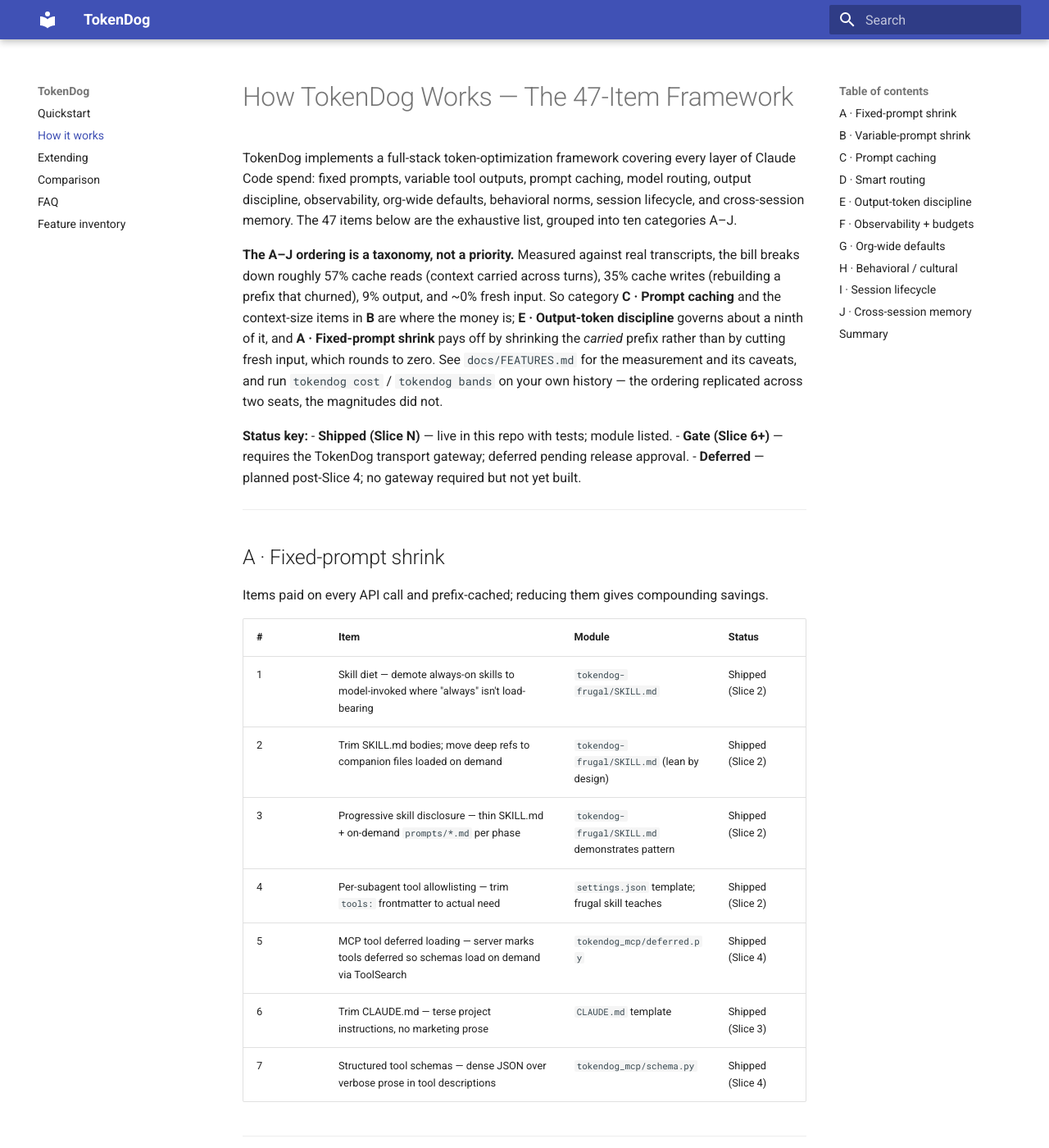
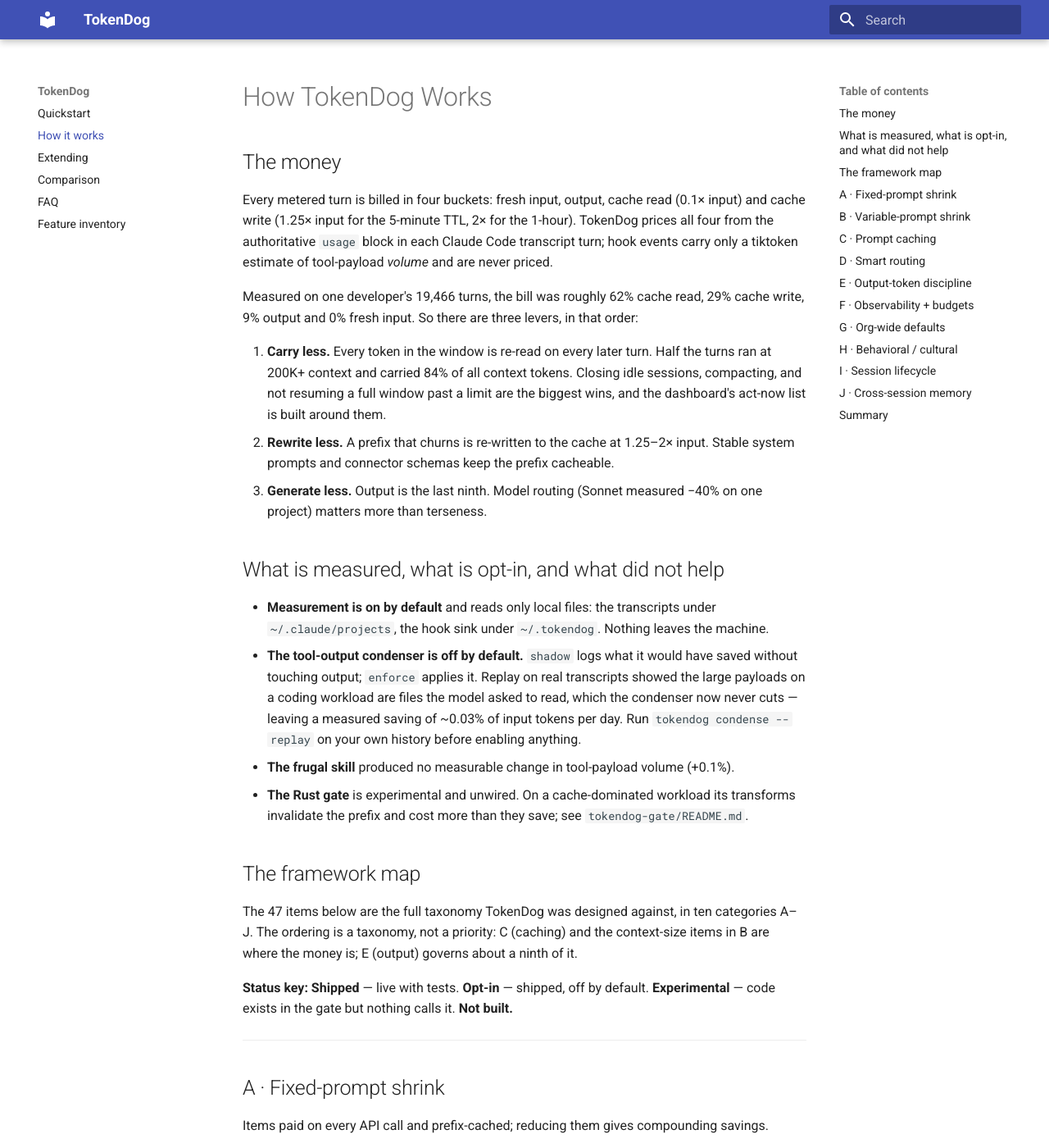
Before and after one commit to jawahar4k/tokendog, an MkDocs documentation site: the page built from docs/how-it-works.md, in a window 1280 px wide and 1400 px high. Shown: the whole window at 82% size. Built offline with MkDocs 1.6.1 and Material for MkDocs 9.7.7, drawn with Linux system fonts in a browser that asks for light colours; some of the changed text lies outside the part shown.

Commit message:
Pre-release audit: honest docs, attribution, CI, security policy
Docs that contradicted the front page are fixed: the FAQ said Claude Code
figures were tiktoken approximations (they are authoritative usage), the
comparison called TokenDog a superset of Headroom (it is not, and the
page now says what Headroom does that TokenDog does not), how-it-works
led with the 47-item framework and "pending release approval", and the
benchmark and feature pages described truncation as a default. Every
"Slice N" and gate promise is gone or marked experimental.

Attribution: NOTICE, pyproject, plugin manifest, marketplace owner and
a README author section name the author and site.

Added GitHub Actions CI (3 Pythons × 2 OSes, the Rust gate, and a
manifest-version check), SECURITY.md listing exactly what is read,
written and sent, and issue/PR templates. CHANGELOG has a real 0.2.0
entry.

Co-Authored-By: Claude Opus 5 <noreply@anthropic.com>
Claude-Session: 535ae07e-e785-4029-a0ea-3ea20823231d

```diff
--- a/docs/comparison.md
+++ b/docs/comparison.md
@@ -1,21 +1,26 @@
 # Comparison
 
 ## vs Headroom
+
+Different jobs. Headroom compresses what the model reads, in a proxy between the agent and the API:
+AST-level code compression, reversible retrieval, a hold-out of fresh reads from the prompt cache.
+TokenDog measures what your sessions cost and tells you which ones to close; its own compression is
+a small opt-in hook.
+
 | Dimension | TokenDog | Headroom |
 |---|---|---|
-| Scope | Full-stack (plugin + templates + toolkit + optional gate) | Transport proxy only |
-| Works without a proxy | Yes (plugin alone) | No |
-| Per-user/team/workflow attribution | Yes | Partial |
-| Frugal-prompting skill | Yes | No |
-| CLAUDE.md + settings templates | Yes | No |
-| MCP author toolkit | Yes | No |
-| JSON compression / cache pooling | Gate (Slice 6+) | Yes |
-| Multi-runtime (Claude Code + Glitch) | Yes | No |
-| Governance | OSS, Apache-2.0 | Single-vendor |
+| Primary job | Measurement and session hygiene | Context compression |
+| Runs as | Plugin hooks + local CLI/dashboard | Proxy (`ANTHROPIC_BASE_URL`) |
+| Sees | Transcripts after the fact | Every request, both directions |
+| Can rewrite earlier context | No | Yes |
+| Compression | Opt-in condenser, never cuts a file read | AST, JSON, prose, reversible (CCR) |
+| Cache-aware | Prices the TTL split; no transforms | Aligns prefixes; matures reads out of cache |
+| Attribution | Project, model, entrypoint, pipeline, cost per PR | Per-request savings |
+| Cost to run | None; no LLM calls | Proxy in the critical path |
 
-**Pitch:** install TokenDog for measurable Claude Code + Glitch cost reduction without needing a proxy,
-with the option to add the gate when you're ready. TokenDog is a superset of Headroom as a product,
-and will implement the transport techniques natively for governance + co-design when the gate ships (Slice 6+).
+If your bill is large tool payloads, Headroom's approach is the right one. If it is context carried
+across long sessions — which is what one measured coding workload was — the win is in what TokenDog
+points at, and compression is a third-order effect.
 
 ## vs tuneloop
 
--- a/docs/faq.md
+++ b/docs/faq.md
@@ -1,14 +1,20 @@
 # FAQ
 
-**Are the token numbers exact?** For Claude Code they're tiktoken approximations (~95%), because
-Claude Code hooks don't expose token counts. For Glitch they're authoritative (from its stop hook).
-The gate (Slice 6+) will capture exact `usage.*` for both.
+**Are the token numbers exact?** Yes for cost: every priced figure comes from the `usage` block
+Claude Code writes into each transcript turn, with the 5-minute and 1-hour cache-write buckets kept
+apart because they bill differently. Hook events carry a tiktoken estimate of tool-payload *volume*
+only, and are never priced. Dollar figures are list-price attribution, not an invoice — on a Pro or
+Max plan there is no per-token charge, so read them as relative weight.
 
 **Does it slow down my session?** Hooks are fire-and-forget and fail open — any error exits silently
 and never blocks work. The only intentional block is a hard budget deny.
 
-**Do I have to run the proxy?** No. The plugin, templates, and toolkit all work standalone. The gate
-is optional and adds the transport-layer wins.
+**Do I have to run a proxy?** No, and there is none to run. The Rust gate is experimental and not
+wired to anything; see its README for the measurement that says why.
+
+**Will it cut my token usage?** By itself, mostly no — and it says so. The measurable win is closing
+and compacting the sessions it points at, and routing to a cheaper model. The condenser is off by
+default; run `tokendog condense --replay` to see what it would drop on your own history first.
 
 **Does it work with Glitch?** Yes — twice over. Glitch pipelines spawn `claude --print`, which writes
 normal Claude Code transcripts, so their Claude spend is measured like any other session. And
--- a/docs/how-it-works.md
+++ b/docs/how-it-works.md
@@ -1,23 +1,45 @@
-# How TokenDog Works — The 47-Item Framework
+# How TokenDog Works
 
-TokenDog implements a full-stack token-optimization framework covering every layer of Claude Code
-spend: fixed prompts, variable tool outputs, prompt caching, model routing, output
-discipline, observability, org-wide defaults, behavioral norms, session lifecycle, and cross-session
-memory. The 47 items below are the exhaustive list, grouped into ten categories A–J.
+## The money
 
-**The A–J ordering is a taxonomy, not a priority.** Measured against real transcripts, the bill
-breaks down roughly 57% cache reads (context carried across turns), 35% cache writes (rebuilding a
-prefix that churned), 9% output, and ~0% fresh input. So category **C · Prompt caching** and the
-context-size items in **B** are where the money is; **E · Output-token discipline** governs about a
-ninth of it, and **A · Fixed-prompt shrink** pays off by shrinking the *carried* prefix rather than
-by cutting fresh input, which rounds to zero. See `docs/FEATURES.md` for the measurement and its
-caveats, and run `tokendog cost` / `tokendog bands` on your own history — the ordering replicated
-across two seats, the magnitudes did not.
+Every metered turn is billed in four buckets: fresh input, output, cache read (0.1× input) and
+cache write (1.25× input for the 5-minute TTL, 2× for the 1-hour). TokenDog prices all four from
+the authoritative `usage` block in each Claude Code transcript turn; hook events carry only a
+tiktoken estimate of tool-payload *volume* and are never priced.
 
-**Status key:**
-- **Shipped (Slice N)** — live in this repo with tests; module listed.
-- **Gate (Slice 6+)** — requires the TokenDog transport gateway; deferred pending release approval.
-- **Deferred** — planned post-Slice 4; no gateway required but not yet built.
+Measured on one developer's 19,466 turns, the bill was roughly 62% cache read, 29% cache write,
+9% output and 0% fresh input. So there are three levers, in that order:
+
+1. **Carry less.** Every token in the window is re-read on every later turn. Half the turns ran at
+   200K+ context and carried 84% of all context tokens. Closing idle sessions, compacting, and
+   not resuming a full window past a limit are the biggest wins, and the dashboard's act-now list
+   is built around them.
+2. **Rewrite less.** A prefix that churns is re-written to the cache at 1.25–2× input. Stable
+   system prompts and connector schemas keep the prefix cacheable.
+3. **Generate less.** Output is the last ninth. Model routing (Sonnet measured −40% on one
+   project) matters more than terseness.
+
+## What is measured, what is opt-in, and what did not help
+
+- **Measurement is on by default** and reads only local files: the transcripts under
+  `~/.claude/projects`, the hook sink under `~/.tokendog`. Nothing leaves the machine.
+- **The tool-output condenser is off by default.** `shadow` logs what it would have saved without
+  touching output; `enforce` applies it. Replay on real transcripts showed the large payloads on a
+  coding workload are files the model asked to read, which the condenser now never cuts — leaving a
+  measured saving of ~0.03% of input tokens per day. Run `tokendog condense --replay` on your own
+  history before enabling anything.
+- **The frugal skill** produced no measurable change in tool-payload volume (+0.1%).
+- **The Rust gate** is experimental and unwired. On a cache-dominated workload its transforms
+  invalidate the prefix and cost more than they save; see `tokendog-gate/README.md`.
+
+## The framework map
+
+The 47 items below are the full taxonomy TokenDog was designed against, in ten categories A–J.
+The ordering is a taxonomy, not a priority: C (caching) and the context-size items in B are where
+the money is; E (output) governs about a ninth of it.
+
+**Status key:** **Shipped** — live with tests. **Opt-in** — shipped, off by default. **Experimental**
+— code exists in the gate but nothing calls it. **Not built.**
 
 ---
 
@@ -27,13 +49,13 @@ Items paid on every API call and prefix-cached; reducing them gives compounding
 
 | # | Item | Module | Status |
 |---|---|---|---|
-| 1 | Skill diet — demote always-on skills to model-invoked where "always" isn't load-bearing | `tokendog-frugal/SKILL.md` | Shipped (Slice 2) |
-| 2 | Trim SKILL.md bodies; move deep refs to companion files loaded on demand | `tokendog-frugal/SKILL.md` (lean by design) | Shipped (Slice 2) |
-| 3 | Progressive skill disclosure — thin SKILL.md + on-demand `prompts/*.md` per phase | `tokendog-frugal/SKILL.md` demonstrates pattern | Shipped (Slice 2) |
-| 4 | Per-subagent tool allowlisting — trim `tools:` frontmatter to actual need | `settings.json` template; frugal skill teaches | Shipped (Slice 2) |
-| 5 | MCP tool deferred loading — server marks tools deferred so schemas load on demand via ToolSearch | `tokendog_mcp/deferred.py` | Shipped (Slice 4) |
-| 6 | Trim CLAUDE.md — terse project instructions, no marketing prose | `CLAUDE.md` template | Shipped (Slice 3) |
-| 7 | Structured tool schemas — dense JSON over verbose prose in tool descriptions | `tokendog_mcp/schema.py` | Shipped (Slice 4) |
+| 1 | Skill diet — demote always-on skills to model-invoked where "always" isn't load-bearing | `tokendog-frugal/SKILL.md` | Shipped |
+| 2 | Trim SKILL.md bodies; move deep refs to companion files loaded on demand | `tokendog-frugal/SKILL.md` (lean by design) | Shipped |
+| 3 | Progressive skill disclosure — thin SKILL.md + on-demand `prompts/*.md` per phase | `tokendog-frugal/SKILL.md` demonstrates pattern | Shipped |
+| 4 | Per-subagent tool allowlisting — trim `tools:` frontmatter to actual need | `settings.json` template; frugal skill teaches | Shipped |
+| 5 | MCP tool deferred loading — server marks tools deferred so schemas load on demand via ToolSearch | `tokendog_mcp/deferred.py` | Shipped |
+| 6 | Trim CLAUDE.md — terse project instructions, no marketing prose | `CLAUDE.md` template | Shipped |
+| 7 | Structured tool schemas — dense JSON over verbose prose in tool descriptions | `tokendog_mcp/schema.py` | Shipped |
 
 ---
 
@@ -44,15 +66,15 @@ items shrink what enters the context window from each tool call.
 
 | # | Item | Module | Status |
 |---|---|---|---|
-| 8 | Bake into always-on skill: `Read` offset+limit; narrow `Grep`; never dump full dirs | `tokendog-frugal/SKILL.md` + `CLAUDE.md` template | Shipped (Slice 2) |
-| 9 | MCP server-side pagination + response caps | `tokendog_mcp/pagination.py` | Shipped (Slice 4) |
-| 10 | Bash-output capping — pipe long outputs through `head`; hook truncates results > N lines | `scripts/truncate_output.py` + `tokendog.truncate` | Shipped (Slice 1/2) |
-| 11 | JSON tool-response compression (SmartCrusher-inspired pattern, native impl) | Gate: `compact-gate/compression/smart_crusher` | Gate (Slice 6+) |
-| 12 | Reversible compression + retrieve tool (CCR-inspired pattern, native impl) | Gate: `compact-gate/compression/ccr` | Gate (Slice 6+) |
-| 13 | Context deduplication — don't inject same file/MCP result twice in a session | Gate: `compact-gate/context/dedup` | Gate (Slice 6+) |
-| 14 | Response truncation heuristics — head/tail slice, drop middle if not code | Plugin: `tokendog.truncate` (shipped); Gate: server variant deferred | Shipped plugin (Slice 1); Gate (Slice 6+) |
-| 15 | Batch MCP queries — bundle N related lookups into one call | `tokendog_mcp/batch.py` | Shipped (Slice 4) |
-| 16 | Client-side MCP response cache (session-scoped) | Plugin or Gate | Deferred |
+| 8 | Bake into always-on skill: `Read` offset+limit; narrow `Grep`; never dump full dirs | `tokendog-frugal/SKILL.md` + `CLAUDE.md` template | Shipped |
+| 9 | MCP server-side pagination + response caps | `tokendog_mcp/pagination.py` | Shipped |
+| 10 | Tool-output condenser — keep matches/failures/head+tail of command output; never cut a file read | `scripts/truncate_output.py` + `tokendog.condense` | Opt-in |
+| 11 | JSON tool-response compression (SmartCrusher-inspired pattern, native impl) | Gate: `tokendog-gate/compression/smart_crusher` | Experimental |
+| 12 | Reversible compression + retrieve tool (CCR-inspired pattern, native impl) | Gate: `tokendog-gate/compression/ccr` | Experimental |
+| 13 | Context deduplication — don't inject same file/MCP result twice in a session | Gate: `tokendog-gate/context/dedup` | Experimental |
+| 14 | Response truncation heuristics — head/tail slice, drop middle if not code | Plugin: `tokendog.truncate` (shipped); Gate: server variant deferred | Opt-in (plugin); Experimental |
+| 15 | Batch MCP queries — bundle N related lookups into one call | `tokendog_mcp/batch.py` | Shipped |
+| 16 | Client-side MCP response cache (session-scoped) | Plugin or Gate | Not built |
 
 ---
 
@@ -63,11 +85,11 @@ maximize cache hit rate.
 
 | # | Item | Module | Status |
 |---|---|---|---|
-| 17 | Prefix stability — put stable content at prompt top | Guide in this doc; Gate enforces | Gate (Slice 6+) |
-| 18 | Deterministic ordering — sort tools/skills/JSON keys byte-identically | Gate: `compact-gate/caching/deterministic` | Gate (Slice 6+) |
-| 19 | Explicit `cache_control` markers via SDK | Gate: `compact-gate/caching/cache_control` | Gate (Slice 6+) |
-| 20 | `prompt_cache_key` pooling — key = team; N devs share cache within 5-min window | Gate: `compact-gate/caching/pool` | Gate (Slice 6+) |
-| 21 | Session-cross-restart persistence — serialize conversation so cache survives Cmd+Q | Gate: `compact-gate/caching/session` | Gate (Slice 6+) |
+| 17 | Prefix stability — put stable content at prompt top | Guide in this doc; Gate enforces | Experimental |
+| 18 | Deterministic ordering — sort tools/skills/JSON keys byte-identically | Gate: `tokendog-gate/caching/deterministic` | Experimental |
+| 19 | Explicit `cache_control` markers via SDK | Gate: `tokendog-gate/caching/cache_control` | Experimental |
+| 20 | `prompt_cache_key` pooling — key = team; N devs share cache within 5-min window | Gate: `tokendog-gate/caching/pool` | Experimental |
+| 21 | Session-cross-restart persistence — serialize conversation so cache survives Cmd+Q | Gate: `tokendog-gate/caching/session` | Experimental |
 
 ---
 
@@ -78,13 +100,13 @@ decision is declarative.
 
 | # | Item | Module | Status |
 |---|---|---|---|
-| 22 | Model tier per subagent / command — static, config-based | `settings.json` template; per-agent frontmatter | Shipped (Slice 3) |
-| 23 | Account-level default → Haiku for chat, Sonnet for code, Opus opt-in | `settings.json` template | Shipped (Slice 3) |
-| 24 | Rules-based intent routing (declarative heuristics, no extra LLM call) | Gate: `compact-gate/routing/rules` | Gate (Slice 6+) |
-| 25 | Deterministic scripts replace trivial Claude calls (lint, format, secret-scan, complexity) | `scripts/` hook scripts | Shipped (Slice 2) |
-| 26 | Self-hosted / fine-tuned model for high-volume repetitive tasks | Gate: extension backend trait | Gate (Slice 6+) |
-| 27 | Local Ollama-tier model for classification / summarization | Gate: `compact-gate/routing/local_model` | Gate (Slice 6+) |
-| 28 | Semantic Q→A cache — identical/near-identical questions return cached answers | Gate: `compact-gate/context/semantic_cache` | Gate (Slice 6+) |
+| 22 | Model tier per subagent / command — static, config-based | `settings.json` template; per-agent frontmatter | Shipped |
+| 23 | Account-level default → Haiku for chat, Sonnet for code, Opus opt-in | `settings.json` template | Shipped |
+| 24 | Rules-based intent routing (declarative heuristics, no extra LLM call) | Gate: `tokendog-gate/routing/rules` | Experimental |
+| 25 | Deterministic scripts replace trivial Claude calls (lint, format, secret-scan, complexity) | `scripts/` hook scripts | Shipped |
+| 26 | Self-hosted / fine-tuned model for high-volume repetitive tasks | Gate: extension backend trait | Experimental |
+| 27 | Local Ollama-tier model for classification / summarization | Gate: `tokendog-gate/routing/local_model` | Experimental |
+| 28 | Semantic Q→A cache — identical/near-identical questions return cached answers | Gate: `tokendog-gate/context/semantic_cache` | Experimental |
 
 ---
 
@@ -94,9 +116,9 @@ Output tokens cost ~5× input tokens at Anthropic pricing. Keeping outputs tight
 
 | # | Item | Module | Status |
 |---|---|---|---|
-| 29 | Enforce brevity in subagent + skill prompts ("under N words", "no summary") | `tokendog-frugal/SKILL.md` | Shipped (Slice 2) |
-| 30 | Structured outputs (JSON schema) for subagent returns — no prose overhead | `tokendog-frugal/SKILL.md`; per-agent frontmatter pattern | Shipped (Slice 2) |
-| 31 | Stream-and-truncate — cancel completion early on drift signals | Gate: `compact-gate/routing/stream_abort` | Gate (Slice 6+) |
+| 29 | Enforce brevity in subagent + skill prompts ("under N words", "no summary") | `tokendog-frugal/SKILL.md` | Shipped |
+| 30 | Structured outputs (JSON schema) for subagent returns — no prose overhead | `tokendog-frugal/SKILL.md`; per-agent frontmatter pattern | Shipped |
+| 31 | Stream-and-truncate — cancel completion early on drift signals | Gate: `tokendog-gate/routing/stream_abort` | Experimental |
 
 ---
 
@@ -106,12 +128,12 @@ Measure first; optimize second. Items 32 and 33 are prerequisites for tuning any
 
 | # | Item | Module | Status |
 |---|---|---|---|
-| 32 | Token telemetry hook — local tiktoken approximation on Stop/PreToolUse (Path A) | `tokendog.approx` + `scripts/token_count.py` | Shipped (Slice 1/2) |
-| 33 | Token telemetry via gateway — real `usage.*` from API response body (Path C) | Gate: `compact-gate/telemetry/usage` | Gate (Slice 6+) |
-| 34 | Cost analytics MCP — reads telemetry stream, returns per-user/team/workflow rollups | `mcpServers/tokendog-cost/` | Shipped (Slice 2) |
-| 35 | `/tokendog:cost` slash command — per-runtime/tool cost breakdown | `commands/tokendog-cost.md` | Shipped (Slice 2) |
-| 36 | Per-user / per-team hard budgets | `scripts/budget_enforce.py` + `tokendog.budget` | Shipped (Slice 2) |
-| 37 | Slack/webhook alerts when session exceeds threshold | `scripts/budget_alert.py` | Shipped (Slice 2) |
+| 32 | Token telemetry hook — local tiktoken approximation on Stop/PreToolUse (Path A) | `tokendog.approx` + `scripts/token_count.py` | Shipped |
+| 33 | Token telemetry via gateway — real `usage.*` from API response body (Path C) | Gate: `tokendog-gate/telemetry/usage` | Experimental |
+| 34 | Cost analytics MCP — reads telemetry stream, returns per-user/team/workflow rollups | `mcpServers/tokendog-cost/` | Shipped |
+| 35 | `/tokendog:cost` slash command — per-runtime/tool cost breakdown | `commands/tokendog-cost.md` | Shipped |
+| 36 | Per-user / per-team hard budgets | `scripts/budget_enforce.py` + `tokendog.budget` | Shipped |
+| 37 | Slack/webhook alerts when session exceeds threshold | `scripts/budget_alert.py` | Shipped |
 
 Beyond the original 47, an analysis + forensics layer was added on top of the same measurement
 spine — all deterministic, transcript-only, no API key or LLM call:
@@ -137,10 +159,10 @@ Config changes that affect every developer in the org automatically, with zero p
 
 | # | Item | Module | Status |
 |---|---|---|---|
-| 38 | Canonical CLAUDE.md template — devs drop into their repos | `CLAUDE.md.template` + `tokendog init` | Shipped (Slice 3) |
-| 39 | Canonical `.claude/settings.json` — permission/tool allowlist, telemetry sink, model default | `settings.json.template` + `tokendog init` | Shipped (Slice 3) |
-| 40 | Endorsed MCP set — "these are the MCPs to keep; disable rest by default" | `mcp-hygiene.md`; `/tokendog:doctor` scans | Shipped (Slice 3) |
-| 41 | Frugal-prompting always-on skill — teaches Claude to be frugal regardless of dev's ask | `tokendog-frugal/SKILL.md` | Shipped (Slice 2) |
+| 38 | Canonical CLAUDE.md template — devs drop into their repos | `CLAUDE.md.template` + `tokendog init` | Shipped |
+| 39 | Canonical `.claude/settings.json` — permission/tool allowlist, telemetry sink, model default | `settings.json.template` + `tokendog init` | Shipped |
+| 40 | Endorsed MCP set — "these are the MCPs to keep; disable rest by default" | `mcp-hygiene.md`; `/tokendog:doctor` scans | Shipped |
+| 41 | Frugal-prompting always-on skill — teaches Claude to be frugal regardless of dev's ask | `tokendog-frugal/SKILL.md` | Shipped |
 
 ---
 
@@ -151,9 +173,9 @@ targeted reminder hooks.
 
 | # | Item | Module | Status |
 |---|---|---|---|
-| 42 | Session hygiene training + docs — `/clear` on topic switch, don't paste 5000-line logs | `tokendog-hygiene/SKILL.md` + this doc | Shipped (Slice 2) |
-| 43 | Batch questions instead of chatty back-and-forth | `tokendog-hygiene/SKILL.md` | Shipped (Slice 2) |
-| 44 | Reminder hook on Stop if session used > threshold | `scripts/session_summary.py` | Shipped (Slice 2) |
+| 42 | Session hygiene training + docs — `/clear` on topic switch, don't paste 5000-line logs | `tokendog-hygiene/SKILL.md` + this doc | Shipped |
+| 43 | Batch questions instead of chatty back-and-forth | `tokendog-hygiene/SKILL.md` | Shipped |
+| 44 | Reminder hook on Stop if session used > threshold | `scripts/session_summary.py` | Shipped |
 
 ---
 
@@ -163,8 +185,8 @@ Manage session boundaries to prevent runaway context accumulation.
 
 | # | Item | Module | Status |
 |---|---|---|---|
-| 45 | Idle-session cleanup — auto-close after N minutes idle | Plugin hook (idle_cleanup) | Deferred |
-| 46 | Conversation compaction tuning — thresholds + preserve strategy | `settings.json` template (`compactionThreshold`) | Shipped (Slice 3) |
+| 45 | Idle-session cleanup — auto-close after N minutes idle | Plugin hook (idle_cleanup) | Not built |
+| 46 | Conversation compaction tuning — thresholds + preserve strategy | `settings.json` template (`compactionThreshold`) | Shipped |
 
 ---
 
@@ -174,13 +196,13 @@ Persist facts across sessions without re-prompting, eliminating repeated context
 
 | # | Item | Module | Status |
 |---|---|---|---|
-| 47 | Anthropic Memory API — persistent facts survive across sessions without re-prompting | Plugin + Gate integration | Deferred |
+| 47 | Anthropic Memory API — persistent facts survive across sessions without re-prompting | Plugin + Gate integration | Not built |
 
 ---
 
 ## Summary
 
-| Category | Items | Shipped (Slices 1–4) | Gate (Slice 6+) | Deferred |
+| Category | Items | Shipped (Slices 1–4) | Experimental | Not built |
 |---|---|---|---|---|
 | A · Fixed-prompt shrink | 1–7 | 7 | — | — |
 | B · Variable-prompt shrink | 8–16 | 5 (8–10, 14, 15) | 4 (11–13, 14 gate) | 1 (16) |
@@ -193,9 +215,5 @@ Persist facts across sessions without re-prompting, eliminating repeated context
 | I · Session lifecycle | 45–46 | 1 (46) | — | 1 (45) |
 | J · Cross-session memory | 47 | — | — | 1 |
 
-**30 of 47 items are shipped in Slices 1–4 and available today.** The gate items (Slices 6+) require
-the TokenDog transport proxy and are pending release approval. Deferred items need no proxy but are
-not yet built.
-
-The measurement spine (`tokendog.approx`, `tokendog.truncate`) in Slice 1 is the prerequisite for
-every observability item. Ship it first; tune everything else from real data.
+Counted by status: 30 shipped, 2 opt-in, 12 experimental in the gate, 3 not built. The experimental
+items are the transport-layer ones, and the measurement above is why they are not wired.
```
Also changed, not shown: other parts of docs/comparison.md (+2 -2 lines), BENCHMARKS.md (+6 -5 lines), CHANGELOG.md (+23 -2 lines), CONTRIBUTING.md (+1 -1 lines), README.md (+14 -6 lines), SECURITY.md (added, +20 -0 lines), docs/FEATURES.md (+5 -4 lines), docs/extending.md (+2 -3 lines), pyproject.toml (+7 -1 lines), .github/ISSUE_TEMPLATE/bug.md (added), .github/PULL_REQUEST_TEMPLATE.md (added), 5 other files.
